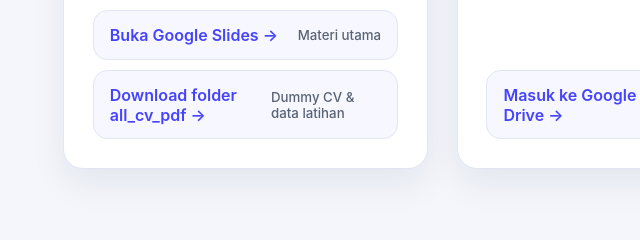
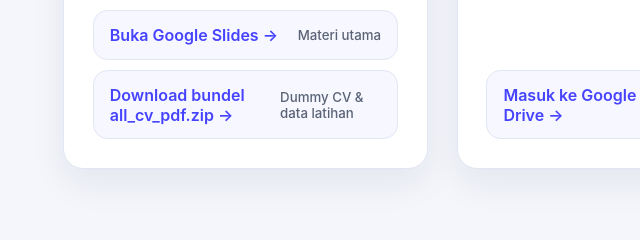
Before and after one commit to maretaayu/prompt-engineering-training, a website: page index.html in a window 1280 px wide. Shown: the part 694-934 px from the top of the page, 1-641 px from the left. Drawn offline with Linux system fonts and the light colour scheme.

Commit message:
feat: add all CV files as a zip bundle and update download link

```diff
--- a/index.html
+++ b/index.html
@@ -202,8 +202,8 @@
               Buka Google Slides →
               <span>Materi utama</span>
             </a>
-            <a href="all_cv_pdf/" download>
-              Download folder all_cv_pdf →
+            <a href="all_cv_pdf.zip" download>
+              Download bundel all_cv_pdf.zip →
               <span>Dummy CV & data latihan</span>
             </a>
           </div>
```
Also changed, not shown: 1 other file.
